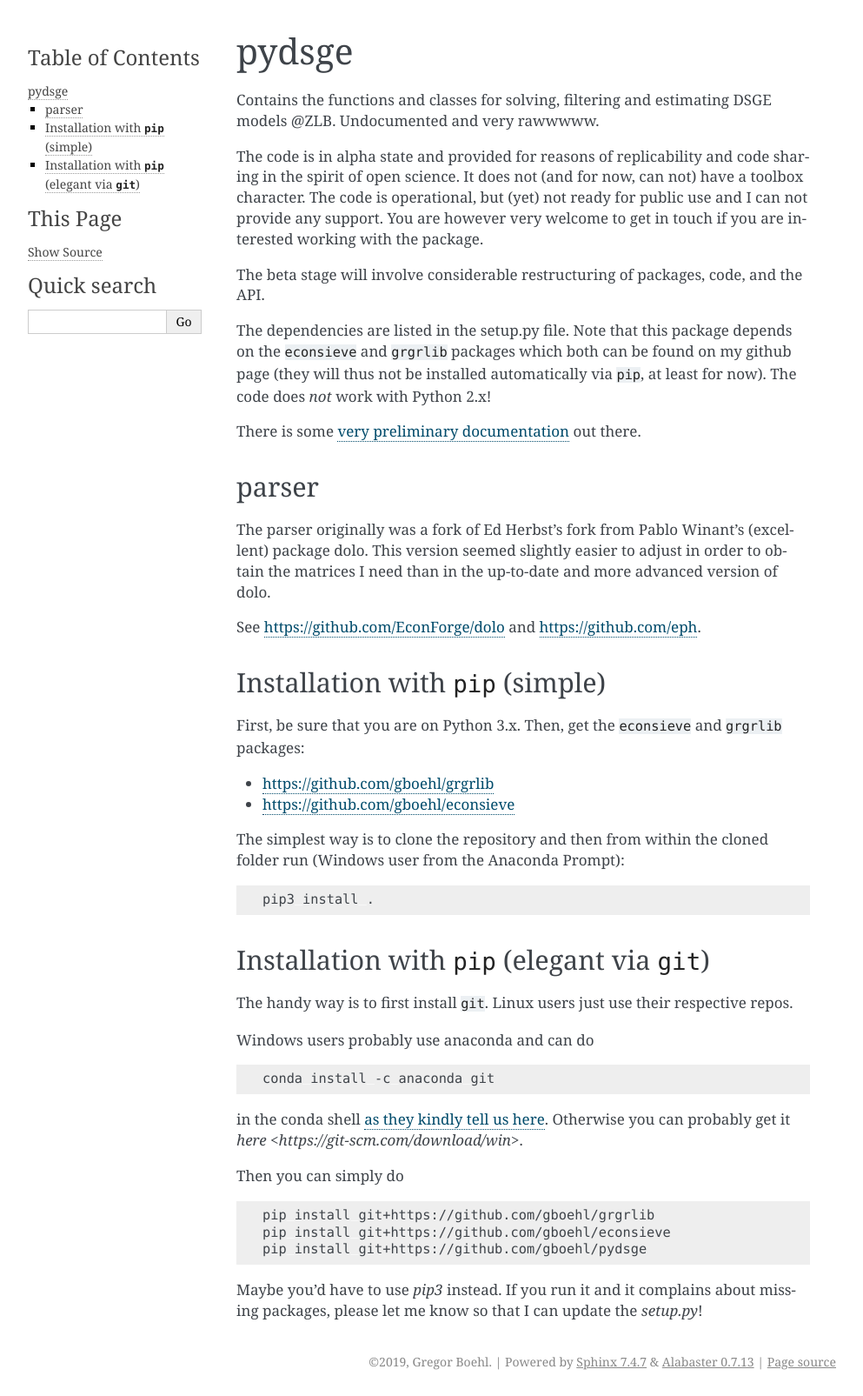
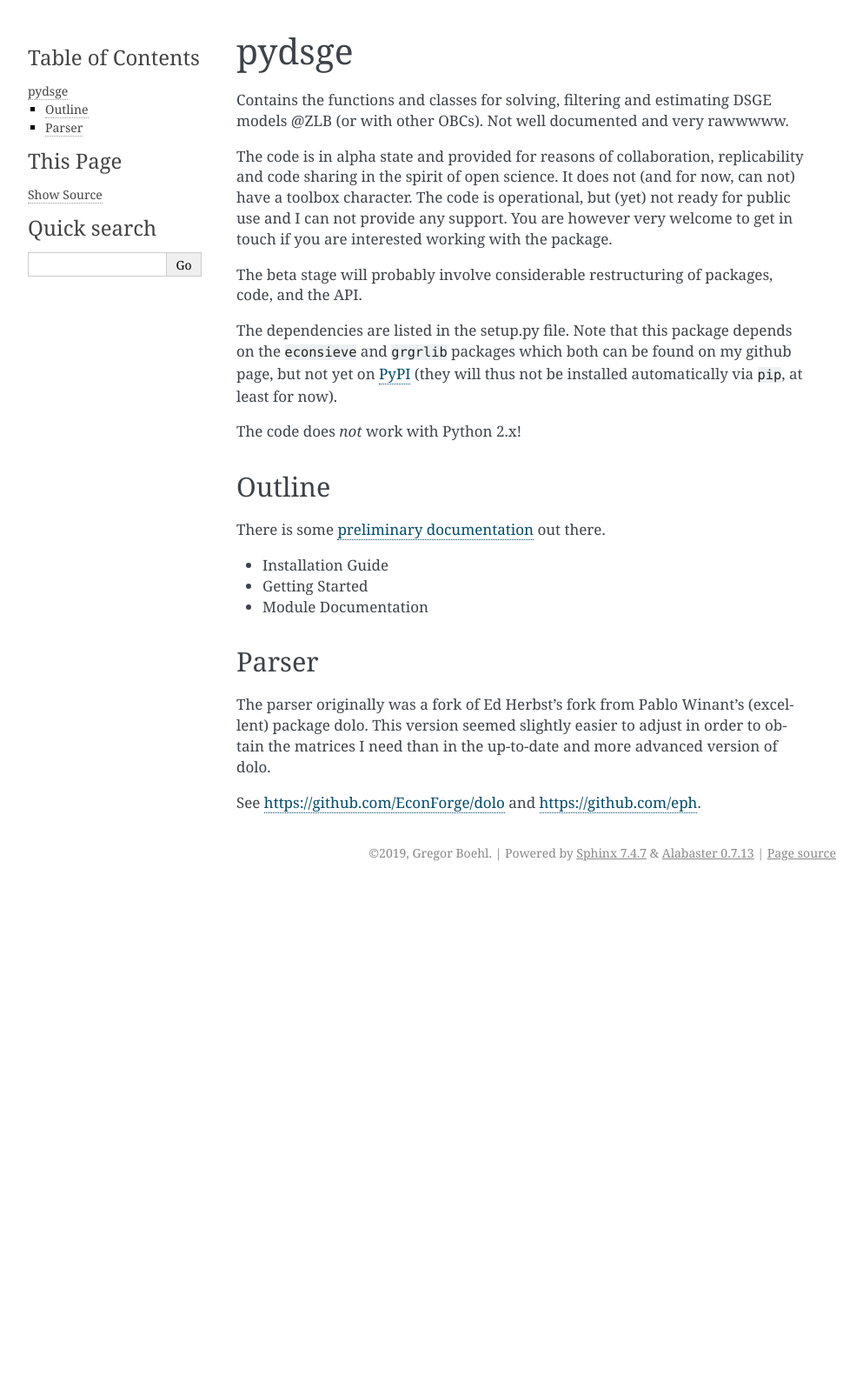
Before and after one commit to gboehl/pydsge, a Sphinx documentation site: the page built from docs/readme.rst, in a window 1280 px wide. Shown: the whole page at 87% size, without its empty margins (148-1141 px from the left). Built offline with Sphinx 7.4.7, drawn with Linux system fonts in a browser that asks for light colours; after the commit the page ends 1020 px from its top, so only the background shows below that.

Commit message:
rewrite functions & much more doc

```diff
--- a/README.rst
+++ b/README.rst
@@ -2,57 +2,30 @@
 pydsge
 ======
 
-Contains the functions and classes for solving, filtering and estimating DSGE models @ZLB. Undocumented and very rawwwww.
+Contains the functions and classes for solving, filtering and estimating DSGE models @ZLB (or with other OBCs). Not well documented and very rawwwww.
 
-The code is in alpha state and provided for reasons of replicability and code sharing in the spirit of open science. It does not (and for now, can not) have a toolbox character. The code is operational, but (yet) not ready for public use and I can not provide any support. You are however very welcome to get in touch if you are interested working with the package.
+The code is in alpha state and provided for reasons of collaboration, replicability and code sharing in the spirit of open science. It does not (and for now, can not) have a toolbox character. The code is operational, but (yet) not ready for public use and I can not provide any support. You are however very welcome to get in touch if you are interested working with the package.
 
-The beta stage will involve considerable restructuring of packages, code, and the API.
+The beta stage will probably involve considerable restructuring of packages, code, and the API.
 
-The dependencies are listed in the setup.py file. Note that this package depends on the ``econsieve`` and ``grgrlib`` packages which both can be found on my github page (they will thus not be installed automatically via ``pip``\ , at least for now). The code does *not* work with Python 2.x!
+The dependencies are listed in the setup.py file. Note that this package depends on the ``econsieve`` and ``grgrlib`` packages which both can be found on my github page, but not yet on `PyPI <https://pypi.org/>`_ (they will thus not be installed automatically via ``pip``\ , at least for now).
 
-There is some `very preliminary documentation <https://pydsge.readthedocs.io/en/latest/index.html>`_ out there.
+The code does *not* work with Python 2.x!
 
-parser
+
+Outline
+-------
+
+There is some `preliminary documentation <https://pydsge.readthedocs.io/en/latest/index.html>`_ out there.
+
+- Installation Guide
+- Getting Started
+- Module Documentation
+
+
+Parser
 ------
 
 The parser originally was a fork of Ed Herbst's fork from Pablo Winant's (excellent) package dolo. This version seemed slightly easier to adjust in order to obtain the matrices I need than in the up-to-date and more advanced version of dolo.
 
 See https://github.com/EconForge/dolo and https://github.com/eph.
-
-Installation with ``pip`` (simple)
---------------------------------------
-
-First, be sure that you are on Python 3.x. Then, get the ``econsieve`` and ``grgrlib`` packages:
-
-* https://github.com/gboehl/grgrlib
-
-* https://github.com/gboehl/econsieve
-
-The simplest way is to clone the repository and then from within the cloned folder run (Windows user from the Anaconda Prompt):
-
-.. code-block:: bash
-
-   pip3 install .
-
-Installation with ``pip`` (elegant via ``git``\ )
--------------------------------------------------------
-
-The handy way is to first install ``git``. Linux users just use their respective repos.
-
-Windows users probably use anaconda and can do
-
-.. code-block:: bash
-
-   conda install -c anaconda git
-
-in the conda shell `as they kindly tell us here <https://anaconda.org/anaconda/git>`_. Otherwise you can probably get it `here <https://git-scm.com/download/win>`.
-
-Then you can simply do
-
-.. code-block:: bash
-
-   pip install git+https://github.com/gboehl/grgrlib
-   pip install git+https://github.com/gboehl/econsieve
-   pip install git+https://github.com/gboehl/pydsge
-
-Maybe you'd have to use `pip3` instead. If you run it and it complains about missing packages, please let me know so that I can update the `setup.py`!
--- a/docs/conf.py
+++ b/docs/conf.py
@@ -26,7 +26,7 @@ author = 'Gregor Boehl'
 # Add any Sphinx extension module names here, as strings. They can be
 # extensions coming with Sphinx (named 'sphinx.ext.*') or your custom
 # ones.
-extensions = ['sphinx.ext.napoleon', 'sphinx.ext.autodoc']
+extensions = ['sphinx.ext.napoleon', 'sphinx.ext.autodoc', 'sphinx.ext.autosectionlabel']
 
 # Add any paths that contain templates here, relative to this directory.
 templates_path = ['_templates']
--- a/docs/index.rst
+++ b/docs/index.rst
@@ -1,8 +1,10 @@
-.. include:: ../README.rst
+.. include:: readme
 
 .. toctree::
-   :maxdepth: 2
+   :maxdepth: -1
 
    readme
+   installation_guide
+   getting_started
    modules
    indices
--- a/docs/modules.rst
+++ b/docs/modules.rst
@@ -1,5 +1,5 @@
-Documentation
-==================
+Module Documentation
+====================
 
 ``pydsge.DSGE``
 ------------------
```
Also changed, not shown: docs/getting_started.rst (added, +199 -0 lines), docs/installation_guide.rst (added, +44 -0 lines), pydsge/__init__.py (+6 -2 lines), 8 other files.
